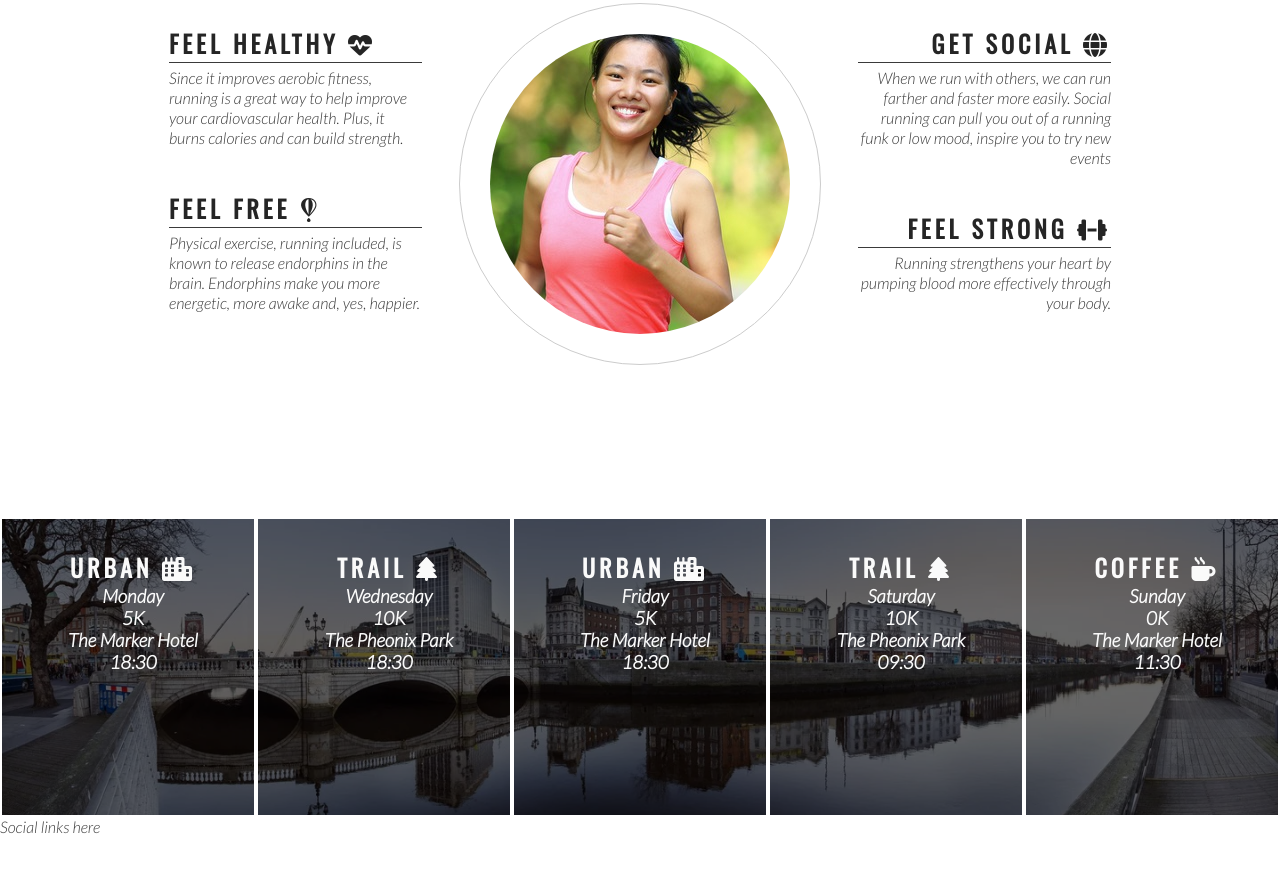
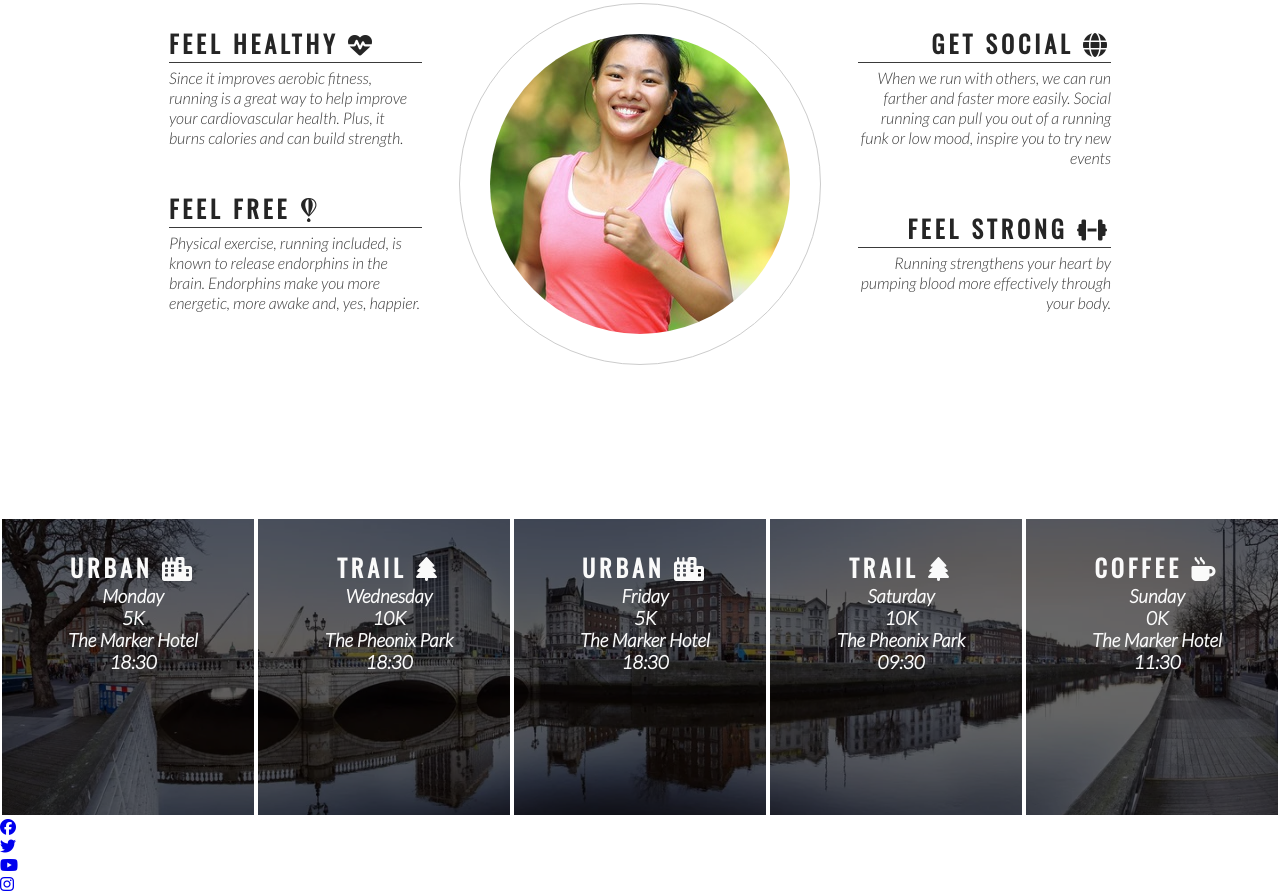
Before and after one commit to Antonyeaster/love-running, a plain HTML site: page index.html in a window 1280 px wide. Shown: the part 778-1671 px from the top of the page. Before the commit the page ends 1614 px from the top, so only its background shows below. Drawn offline with nearby package versions, Linux system fonts and the light colour scheme.

Commit message:
add social media icons to footer

```diff
--- a/index.html
+++ b/index.html
@@ -117,7 +117,26 @@
         </div>
     </section>
     <footer>
-        Social links here
+        <nav>
+            <ul>
+                <li>
+                    <a href="http://facebook.com" target="_blank" rel="noopener"
+                    aria-label="Visits our Facebook page (opens in a new tab)"><i class="fa-brands fa-facebook"></i></a>
+                </li>
+                <li>
+                    <a href="http://twitter.com" target="_blank" rel="noopener"
+                    aria-label="Visits our Twitter page (opens in a new tab)"><i class="fa-brands fa-twitter"></i></a>
+                </li>
+                <li>
+                    <a href="http://youtube.com" target="_blank" rel="noopener"
+                    aria-label="Visits our YouTube page (opens in a new tab)"><i class="fa-brands fa-youtube"></i></a>
+                </li>
+                <li>
+                    <a href="http://instagram.com" target="_blank" rel="noopener"
+                    aria-label="Visits our Instagram page (opens in a new tab)"><i class="fa-brands fa-instagram"></i></a>
+                </li>
+            </ul>
+        </nav>
     </footer>
     <!-- font awesome script-->
     <script src="https://kit.fontawesome.com/12a433e021.js" crossorigin="anonymous"></script>
```
